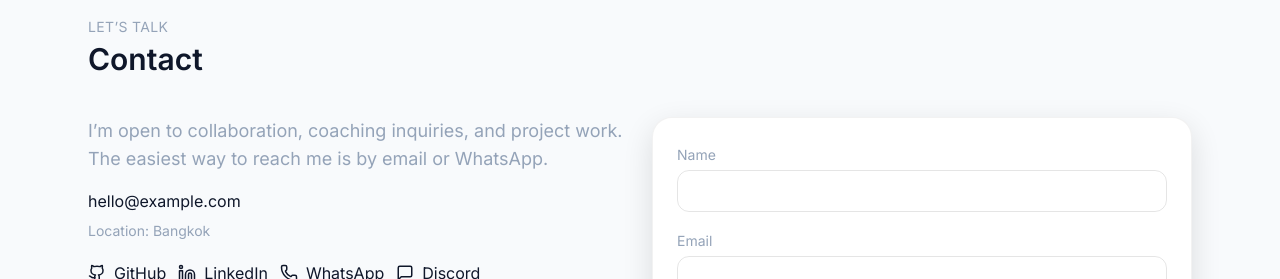
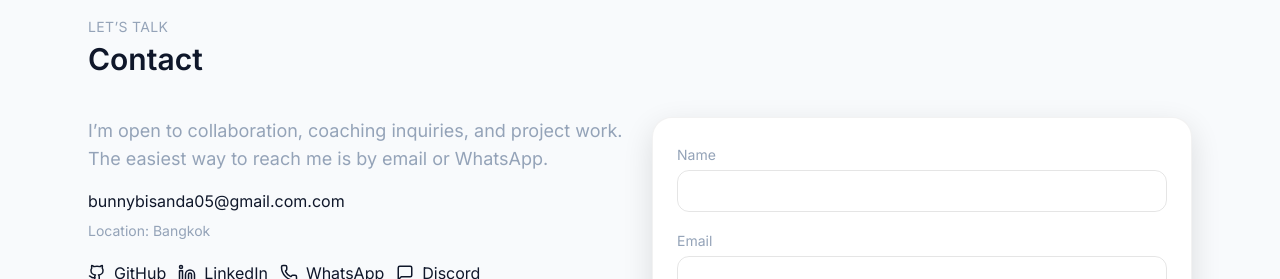
Before and after one commit to BUNNYBISANDA/Portfolio, a React (Vite) app: page / in a window 1280 px wide. Shown: the part 4014-4293 px from the top of the page. Built offline with nearby package versions, Linux system fonts and the light colour scheme.

Commit message:
Update profile contact details

```diff
--- a/src/data/content.ts
+++ b/src/data/content.ts
@@ -61,11 +61,11 @@ export const content: Content = {
     role: 'IT Student & Badminton Coach',
     tagline: 'I build useful software and coach athletes with data-aware training.',
     location: 'Bangkok',
-    email: 'hello@example.com',
+    email: 'bunnybisanda05@gmail.com.com',
     socials: {
       github: 'https://github.com/dashboard',
       linkedin: 'https://www.linkedin.com/in/bisanda-jayathilaka-373635311/',
-      whatsapp: 'https://wa.me/66807747475',
+      whatsapp: 'https://wa.me/66807747437',
       discord: 'https://discord.com/users/placeholder'
     }
   },
@@ -106,7 +106,7 @@ export const content: Content = {
       blurb: 'This site — fast, accessible, and minimal with smooth interactions.',
       tech: ['Vite', 'React', 'Tailwind'],
       image: project4,
-      links: { github: '#', live: '#' }
+      links: { github: 'https://github.com/BUNNYBISANDA/Portfolio/', live: '#' }
     }
   ],
   coachingPlans: [
```
